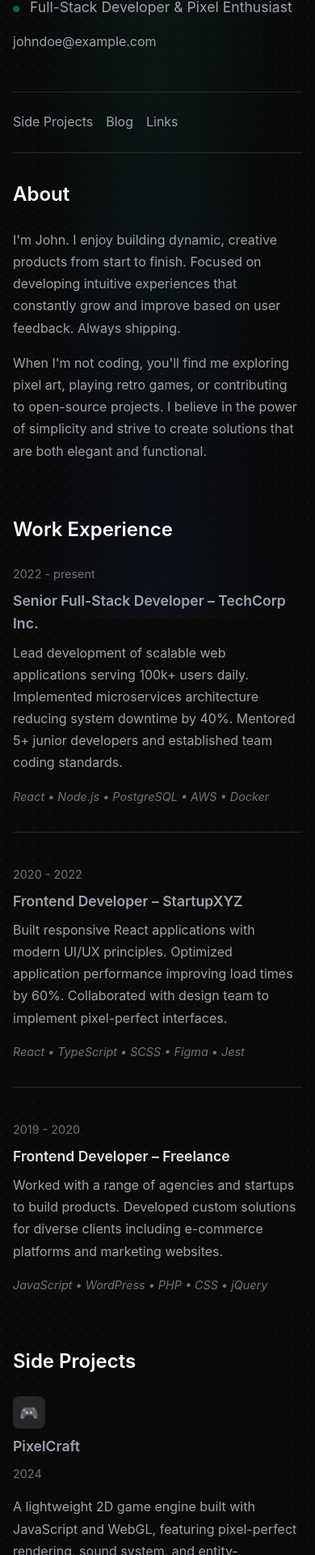
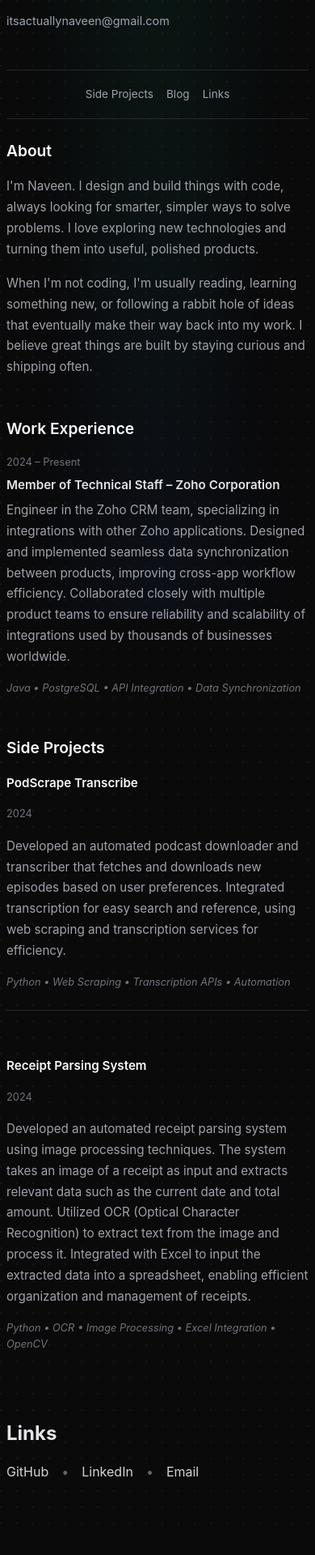
Before and after one commit to devnaveenkumar/devnaveenkumar.github.io, a plain HTML site: page index.html in a window 390 px wide. Shown: the part 80-2000 px from the top of the page at 81% size. After the commit the page ends 1971 px from the top, so only its background shows below. Drawn offline with Linux system fonts and the light colour scheme.

Commit message:
v1 changes

```diff
--- a/index.html
+++ b/index.html
@@ -3,7 +3,7 @@
 <head>
   <meta charset="UTF-8" />
   <meta name="viewport" content="width=device-width, initial-scale=1.0" />
-  <title>John Doe - Developer</title>
+  <title>Naveen - Developer</title>
   <style>
     * {
       margin: 0;
@@ -203,40 +203,31 @@
     }
 
 .links-section {
-      margin-top: 4rem;
+  padding: 2rem 0;
 }
 
-    .links-grid {
-      display: grid;
-      grid-template-columns: repeat(auto-fit, minmax(200px, 1fr));
+.links-line {
+  display: flex;
+  align-items: center;
   gap: 1rem;
+  margin: 1rem 0;
+  flex-wrap: wrap;
 }
 
-    .link-item {
-      padding: 0.5rem 0;
+.links-line a {
+  color: var(--accent-hover);
+  text-decoration: none;
+  transition: color 0.2s ease;
 }
 
-    .link-label {
-      font-size: 0.9rem;
-      color: #71717a;
-      margin-bottom: 0.25rem;
+.links-line a:hover {
+  color: #ffffff;
 }
 
-    .link-value {
-      font-size: 1rem;
-    }
-
-    .link-value a {
+.separator {
   color: var(--accent);
-      text-decoration: none;
-    }
-
-    .link-value a:hover {
-      text-decoration: underline;
-      color: var(--accent-hover);
-    }
-
-    .nav-section {
+  opacity: 0.6;
+}    .nav-section {
       margin: 2rem 0;
       padding: 1rem 0;
       border-top: 1px solid #27272a;
@@ -298,15 +289,63 @@
 
     @media (max-width: 768px) {
       body {
-        padding: 1rem;
+        padding: 1rem 0.75rem;
+        max-width: 100%;
       }
 
       h1 {
         font-size: 2rem;
+        line-height: 1.2;
+      }
+
+      .subtitle {
+        font-size: 1rem;
+      }
+
+      .contact-link {
+        font-size: 0.9rem;
+        word-break: break-all;
+      }
+
+      .section h2 {
+        font-size: 1.3rem;
+      }
+
+      .section p {
+        font-size: 0.95rem;
+      }
+
+      .nav-section {
+        margin: 1.5rem 0;
+        padding: 0.75rem 0;
       }
 
       .nav-links {
         gap: 1rem;
+        justify-content: center;
+      }
+
+      .nav-links a {
+        font-size: 0.9rem;
+        padding: 0.4rem 0;
+      }
+
+      .work-period, .project-period {
+        font-size: 0.8rem;
+      }
+
+      .work-title {
+        font-size: 1rem;
+        line-height: 1.3;
+      }
+
+      .work-description, .project-description {
+        font-size: 0.9rem;
+        line-height: 1.5;
+      }
+
+      .tech-stack, .project-tech {
+        font-size: 0.8rem;
       }
 
       .project-header {
@@ -317,18 +356,122 @@
 
       .project-period {
         margin-left: 0;
+        margin-top: 0.5rem;
+      }
+
+      .project-title {
+        font-size: 1rem;
+      }
+
+      .links-grid {
+        grid-template-columns: 1fr;
+        gap: 1rem;
+      }
+
+      .link-item {
+        padding: 1rem;
+      }
+
+      .link-content {
+        gap: 0.75rem;
+      }
+
+      .link-icon {
+        width: 40px;
+        height: 40px;
+        font-size: 1.2rem;
+      }
+
+      .link-label {
+        font-size: 0.8rem;
+      }
+
+      .link-value {
+        font-size: 0.9rem;
+      }
+    }
+
+    @media (max-width: 480px) {
+      body {
+        padding: 0.75rem 0.5rem;
+      }
+
+      h1 {
+        font-size: 1.75rem;
+      }
+
+      .subtitle {
+        font-size: 0.9rem;
+      }
+
+      .section {
+        margin-bottom: 3rem;
+      }
+
+      .section h2 {
+        font-size: 1.2rem;
+        margin-bottom: 1rem;
+      }
+
+      .nav-links a {
+        font-size: 0.85rem;
+      }
+
+      .work-item, .project-item {
+        padding-bottom: 1.5rem;
+        margin-bottom: 1.5rem;
+      }
+
+      .work-title, .project-title {
+        font-size: 0.95rem;
+      }
+
+      .work-description, .project-description {
+        font-size: 0.85rem;
+      }
+
+      .project-icon {
+        width: 35px;
+        height: 35px;
+        font-size: 1rem;
+      }
+    }
+
+    @media (min-width: 769px) and (max-width: 1024px) {
+      body {
+        max-width: 640px;
+        padding: 2rem 1.5rem;
+      }
+
+      .links-grid {
+        grid-template-columns: 1fr;
+      }
+    }
+
+    @media (min-width: 1025px) {
+      body {
+        max-width: 680px;
+        padding: 2.5rem 2rem;
+      }
+
+      .section {
+        margin-bottom: 4.5rem;
+      }
+
+      .links-grid {
+        grid-template-columns: 1fr;
       }
     }
   </style>
 </head>
 <body>
   <header class="header">
-    <h1>John Doe</h1>
+    <h1>Naveen</h1>
     <div class="subtitle">
       <span class="status-indicator"></span>
-      Full-Stack Developer & Pixel Enthusiast
+      Software Engineer & Problem Solver
     </div>
-    <a href="mailto:johndoe@example.com" class="contact-link">johndoe@example.com</a>
+    <a href="mailto:itsactuallynaveen@gmail.com" class="contact-link">itsactuallynaveen@gmail.com</a>
   </header>
 
   <nav class="nav-section">
@@ -342,14 +485,10 @@
   <section class="section" id="about">
     <h2>About</h2>
     <p>
-      I'm John. I enjoy building dynamic, creative products from start to finish.
-      Focused on developing intuitive experiences that constantly grow and improve based on
-      user feedback. Always shipping.
+      I'm Naveen. I design and build things with code, always looking for smarter, simpler ways to solve problems. I love exploring new technologies and turning them into useful, polished products.
     </p>
     <p>
-      When I'm not coding, you'll find me exploring pixel art, playing retro games,
-      or contributing to open-source projects. I believe in the power of simplicity
-      and strive to create solutions that are both elegant and functional.
+      When I'm not coding, I'm usually reading, learning something new, or following a rabbit hole of ideas that eventually make their way back into my work. I believe great things are built by staying curious and shipping often.
     </p>
   </section>
 
@@ -357,40 +496,12 @@
     <h2>Work Experience</h2>
 
     <div class="work-item">
-      <div class="work-period">2022 - present</div>
-      <h3 class="work-title">
-        <a href="https://techcorp.com" target="_blank">Senior Full-Stack Developer – TechCorp Inc.</a>
-      </h3>
+      <div class="work-period">2024 – Present</div>
+      <h3 class="work-title">Member of Technical Staff – Zoho Corporation</h3>
       <p class="work-description">
-        Lead development of scalable web applications serving 100k+ users daily.
-        Implemented microservices architecture reducing system downtime by 40%.
-        Mentored 5+ junior developers and established team coding standards.
+        Engineer in the Zoho CRM team, specializing in integrations with other Zoho applications. Designed and implemented seamless data synchronization between products, improving cross-app workflow efficiency. Collaborated closely with multiple product teams to ensure reliability and scalability of integrations used by thousands of businesses worldwide.
       </p>
-      <div class="tech-stack">React • Node.js • PostgreSQL • AWS • Docker</div>
-    </div>
-
-    <div class="work-item">
-      <div class="work-period">2020 - 2022</div>
-      <h3 class="work-title">
-        <a href="https://startupxyz.com" target="_blank">Frontend Developer – StartupXYZ</a>
-      </h3>
-      <p class="work-description">
-        Built responsive React applications with modern UI/UX principles.
-        Optimized application performance improving load times by 60%.
-        Collaborated with design team to implement pixel-perfect interfaces.
-      </p>
-      <div class="tech-stack">React • TypeScript • SCSS • Figma • Jest</div>
-    </div>
-
-    <div class="work-item">
-      <div class="work-period">2019 - 2020</div>
-      <h3 class="work-title">Frontend Developer – Freelance</h3>
-      <p class="work-description">
-        Worked with a range of agencies and startups to build products.
-        Developed custom solutions for diverse clients including e-commerce platforms
-        and marketing websites.
-      </p>
-      <div class="tech-stack">JavaScript • WordPress • PHP • CSS • jQuery</div>
+      <div class="tech-stack">Java • PostgreSQL • API Integration • Data Synchronization</div>
     </div>
   </section>
 
@@ -400,101 +511,40 @@
     <div class="projects-grid">
       <div class="project-item">
         <div class="project-header">
-          <div class="project-icon">🎮</div>
           <div>
-            <h3 class="project-title">
-              <a href="https://pixelcraft-demo.com" target="_blank">PixelCraft</a>
-            </h3>
+            <h3 class="project-title">PodScrape Transcribe</h3>
           </div>
           <div class="project-period">2024</div>
         </div>
         <p class="project-description">
-          A lightweight 2D game engine built with JavaScript and WebGL, featuring
-          pixel-perfect rendering, sound system, and entity-component architecture.
+          Developed an automated podcast downloader and transcriber that fetches and downloads new episodes based on user preferences. Integrated transcription for easy search and reference, using web scraping and transcription services for efficiency.
         </p>
-        <div class="project-tech">TypeScript • WebGL • Canvas API • Web Audio API</div>
+        <div class="project-tech">Python • Web Scraping • Transcription APIs • Automation</div>
       </div>
 
       <div class="project-item">
         <div class="project-header">
-          <div class="project-icon">📊</div>
           <div>
-            <h3 class="project-title">
-              <a href="https://dataviz-demo.com" target="_blank">DataViz Dashboard</a>
-            </h3>
+            <h3 class="project-title">Receipt Parsing System</h3>
           </div>
-          <div class="project-period">2023</div>
+          <div class="project-period">2024</div>
         </div>
         <p class="project-description">
-          Real-time analytics dashboard with customizable widgets, dark mode support,
-          and responsive design. Features interactive charts and data export.
+          Developed an automated receipt parsing system using image processing techniques. The system takes an image of a receipt as input and extracts relevant data such as the current date and total amount. Utilized OCR (Optical Character Recognition) to extract text from the image and process it. Integrated with Excel to input the extracted data into a spreadsheet, enabling efficient organization and management of receipts.
         </p>
-        <div class="project-tech">React • D3.js • Node.js • PostgreSQL</div>
-      </div>
-
-      <div class="project-item">
-        <div class="project-header">
-          <div class="project-icon">🎵</div>
-          <div>
-            <h3 class="project-title">
-              <a href="https://synth.johndoe.dev" target="_blank">Web Audio Synthesizer</a>
-            </h3>
-          </div>
-          <div class="project-period">2023</div>
-        </div>
-        <p class="project-description">
-          Browser-based music synthesizer with real-time audio processing,
-          MIDI support, and a retro-inspired interface for creating chiptune music.
-        </p>
-        <div class="project-tech">Web Audio API • Vue.js • SCSS • PWA</div>
-      </div>
-
-      <div class="project-item">
-        <div class="project-header">
-          <div class="project-icon">🤖</div>
-          <div>
-            <h3 class="project-title">
-              <a href="https://ai-assistant-demo.com" target="_blank">AI Code Assistant</a>
-            </h3>
-          </div>
-          <div class="project-period">Ongoing</div>
-        </div>
-        <p class="project-description">
-          Intelligent chatbot with natural language processing and deep integration
-          with development tools. Supports multiple programming languages.
-        </p>
-        <div class="project-tech">Python • FastAPI • OpenAI API • Docker</div>
+        <div class="project-tech">Python • OCR • Image Processing • Excel Integration • OpenCV</div>
       </div>
     </div>
   </section>
 
   <section class="links-section" id="links">
     <h2>Links</h2>
-    <div class="links-grid">
-      <div class="link-item">
-        <div class="link-label">Github</div>
-        <div class="link-value">
-          <a href="https://github.com/johndoe" target="_blank">@johndoe</a>
-        </div>
-      </div>
-      <div class="link-item">
-        <div class="link-label">LinkedIn</div>
-        <div class="link-value">
-          <a href="https://linkedin.com/in/johndoe" target="_blank">linkedin.com/in/johndoe</a>
-        </div>
-      </div>
-      <div class="link-item">
-        <div class="link-label">Twitter</div>
-        <div class="link-value">
-          <a href="https://twitter.com/johndoe" target="_blank">@johndoe</a>
-        </div>
-      </div>
-      <div class="link-item">
-        <div class="link-label">Email</div>
-        <div class="link-value">
-          <a href="mailto:johndoe@example.com">johndoe@example.com</a>
-        </div>
-      </div>
+    <div class="links-line">
+      <a href="https://github.com/devnaveenkumar" target="_blank">GitHub</a>
+      <span class="separator">•</span>
+      <a href="https://www.linkedin.com/in/naveenkumar-t-7b5404230/" target="_blank">LinkedIn</a>
+      <span class="separator">•</span>
+      <a href="mailto:itsactuallynaveen@gmail.com">Email</a>
     </div>
   </section>
 </body>
```
Also changed, not shown: about.html (+3 -3 lines), blog/index.html (+1 -1 lines), blog/list.html (+1 -1 lines), blog/posts/building-retro-games.html (+1 -1 lines), projects.html (+1 -1 lines), resume.html (+6 -8 lines). Lines whose indentation alone changed are shown as unchanged.
